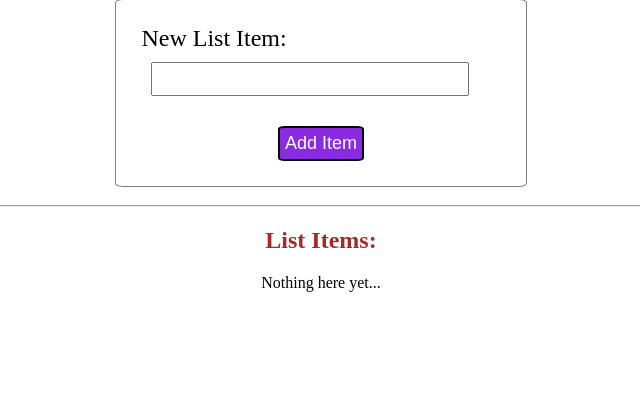
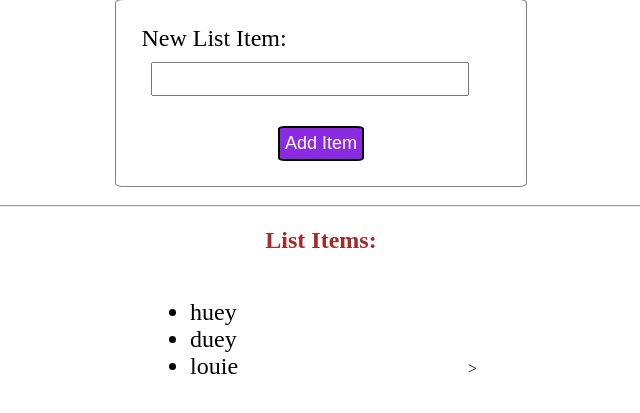
Before and after one commit to branch2836/LCHS_session_try_it, a Flask app: page / in a window 1280 px wide. Shown: the part 91-504 px from the top of the page, without its empty margins (319-959 px from the left). Run offline with Flask 2, Linux system fonts and the light colour scheme.

Commit message:
end of 25.5.4

```diff
--- a/main.py
+++ b/main.py
@@ -9,7 +9,7 @@ def index():
     if request.method == 'POST':
         pass
     else:
-        pass
+        session['list_name'] =['huey', 'duey', 'louie']
     return render_template('index.html')
 
 if __name__ == '__main__':
--- a/templates/index.html
+++ b/templates/index.html
@@ -20,7 +20,11 @@
     <hr>
     <section class="centered">
         <h2>List Items:</h2>
-        <p>Nothing here yet...</p>
+        <ul>
+            {% for item in session['list_name'] %}
+                <li>{{item}}</li>
+            {% endfor %}
+        </ul>>
     </section>
 </body>
 </html>
```
